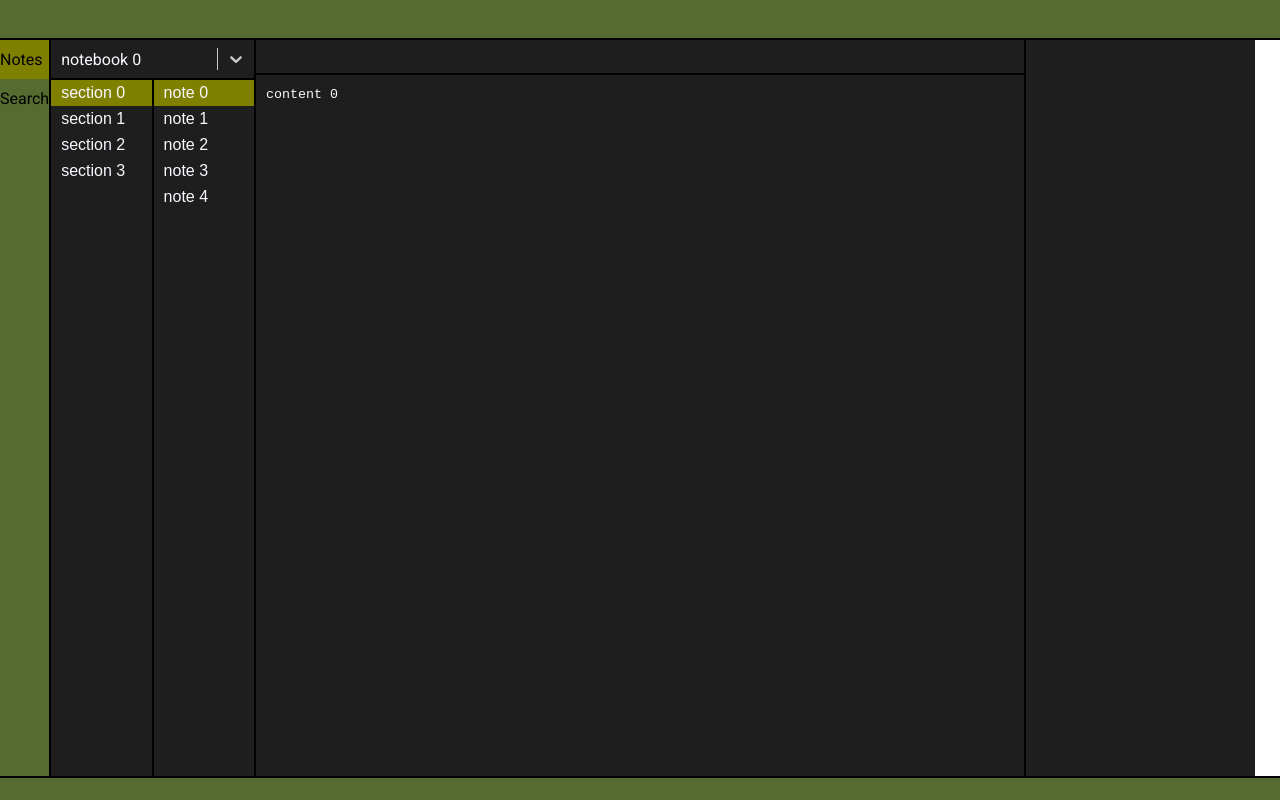
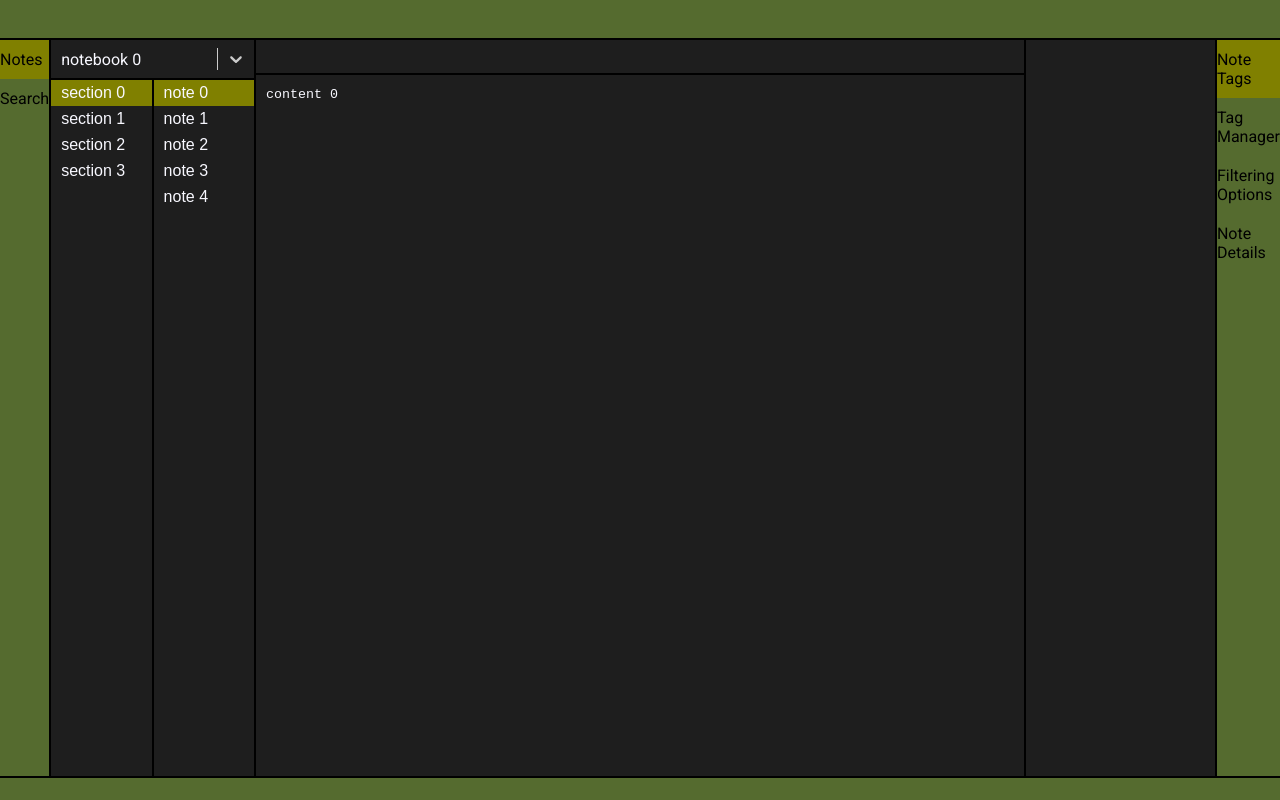
Before and after one commit to stroym/snovy, a React (Create React App) app: page / in a window 1280 px wide. Built offline with nearby package versions, Linux system fonts and the light colour scheme.

Commit message:
migrated right sidebar to the cleaner way

```diff
--- a/src/component/layout/Left.tsx
+++ b/src/component/layout/Left.tsx
@@ -38,6 +38,7 @@ export const LeftBar = (props: {
   }
 
   //TODO autoselect previous item when currently selected is deleted
+  //TODO remember selected notebook/section/note when switching tabs
   return (
     <Sidebar orientation={Orientation.LEFT}
              tabs={
--- a/src/component/layout/Right.tsx
+++ b/src/component/layout/Right.tsx
@@ -1,47 +1,37 @@
 import React, {useState} from "react"
-import {Orientation} from "../tab_menu/TabMenu"
+import TabMenu, {Orientation} from "../tab_menu/TabMenu"
 import Notebook from "../../model/Notebook"
 import Tag from "../../model/Tag"
 import Sidebar from "./Sidebar"
+import TagManager from "../tag/TagManager"
+import TagDisplay from "../tag/TagDisplay"
 
-//intellij-esque side tab switcher:
-// note overview - state, tags
-// detailed information?
-// tag overview/manager - list of all tags + editor in the bottom part
-// complex filtering? - results on the left, most likely in a separate component
-// version history, if that's ever a thing
 const SidebarRight = (props: {
   activeNotebook: Notebook | undefined,
   activeTag: Tag | undefined,
   onActiveTagChange: (tag: Tag | undefined) => any
 }) => {
 
-  const [children, setChildren] = useState<Array<React.ReactElement> | React.ReactElement>([])
+  const [activeTab, setActiveTab] = useState<string | undefined>()
 
-  const onTabClick = (children: Array<React.ReactElement> | React.ReactElement) => {
-    setChildren(children)
+  const onTabClick = (active: string | undefined) => {
+    setActiveTab(active)
   }
 
   return (
     <Sidebar orientation={Orientation.RIGHT}
-      // tabs={
-      //   <TabMenu orientation={Orientation.RIGHT} onClick={onTabClick}>
-      //     <TabMenuItem text={"Note Tags"} defaultSelected>
-      //       <TagDisplay/>
-      //     </TabMenuItem>
-      //     <TabMenuItem text={"Tag Overview"}>
-      //       <TagManager activeNotebook={props.activeNotebook} activeTag={props.activeTag}
-      //                   onActiveTagChange={props.onActiveTagChange}
-      //       />
-      //     </TabMenuItem>
-      //     <TabMenuItem text={"Filtering Options"}>
-      //     </TabMenuItem>
-      //     <TabMenuItem text={"Note Details"}>
-      //     </TabMenuItem>
-      //   </TabMenu>
-      // }
+             tabs={<TabMenu orientation={Orientation.RIGHT} onClick={onTabClick}
+                            tabs={[
+                              {text: "Note Tags", default: true},
+                              {text: "Tag Manager"},
+                              {text: "Filtering Options"},
+                              {text: "Note Details"}
+                            ]}
+             />}
     >
-      {children}
+      {activeTab == "Note Tags" && <TagDisplay/> ||
+      activeTab == "Tag Manager" && <TagManager activeNotebook={props.activeNotebook} activeTag={props.activeTag}
+                                                onActiveTagChange={props.onActiveTagChange}/>}
     </Sidebar>
   )
 
--- a/src/component/layout/Sidebar.tsx
+++ b/src/component/layout/Sidebar.tsx
@@ -1,6 +1,7 @@
 import React, {useEffect} from "react"
 import TabMenu, {Orientation} from "../tab_menu/TabMenu"
 
+//TODO try to move tabmenu in here
 const Sidebar = (props: {
   classList?: Array<string>,
   children: Array<React.ReactElement> | React.ReactElement | boolean,
--- a/src/component/tab_menu/TabMenu.tsx
+++ b/src/component/tab_menu/TabMenu.tsx
@@ -1,6 +1,7 @@
 import React, {useEffect, useState} from "react"
 import TabMenuItem from "./TabMenuItem"
 
+//TODO possibly alignment to top/bottom (left/right?) in tabs prop
 const TabMenu = (props: {
   id?: string,
   orientation: Orientation,
--- a/src/component/tag/TagDisplay.tsx
+++ b/src/component/tag/TagDisplay.tsx
@@ -25,6 +25,7 @@ const TagDisplay = () => {
     noteContext.activeNote?.untag(tag)
   }
 
+  //TODO put state select above tags
   //TODO a way for adding new/existing tags (input/context/+ button)
   return (
     <div id="snovy-tag-display">
```
Also changed, not shown: src/component/tab_menu/TabMenuItem.tsx (+2 -12 lines).
